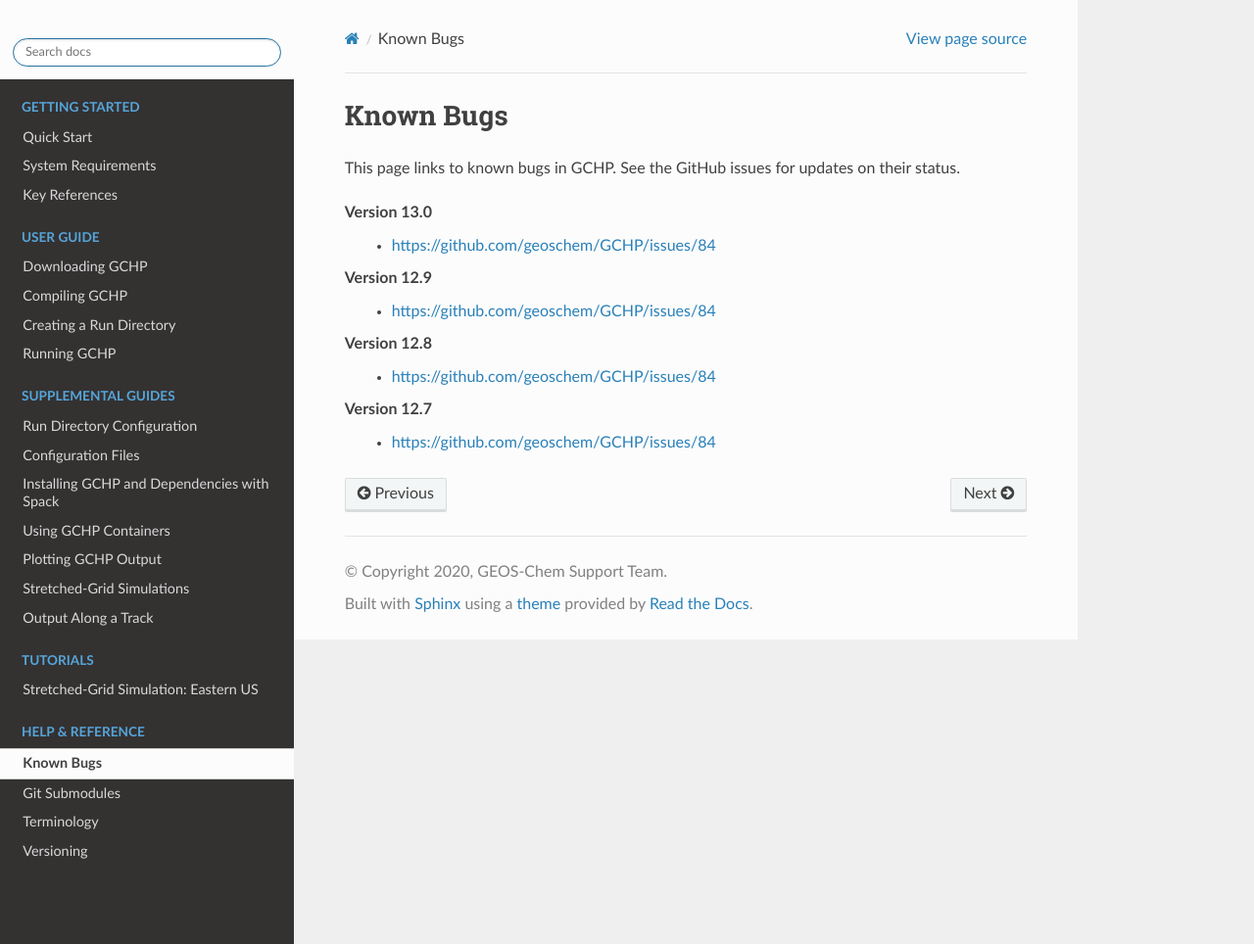
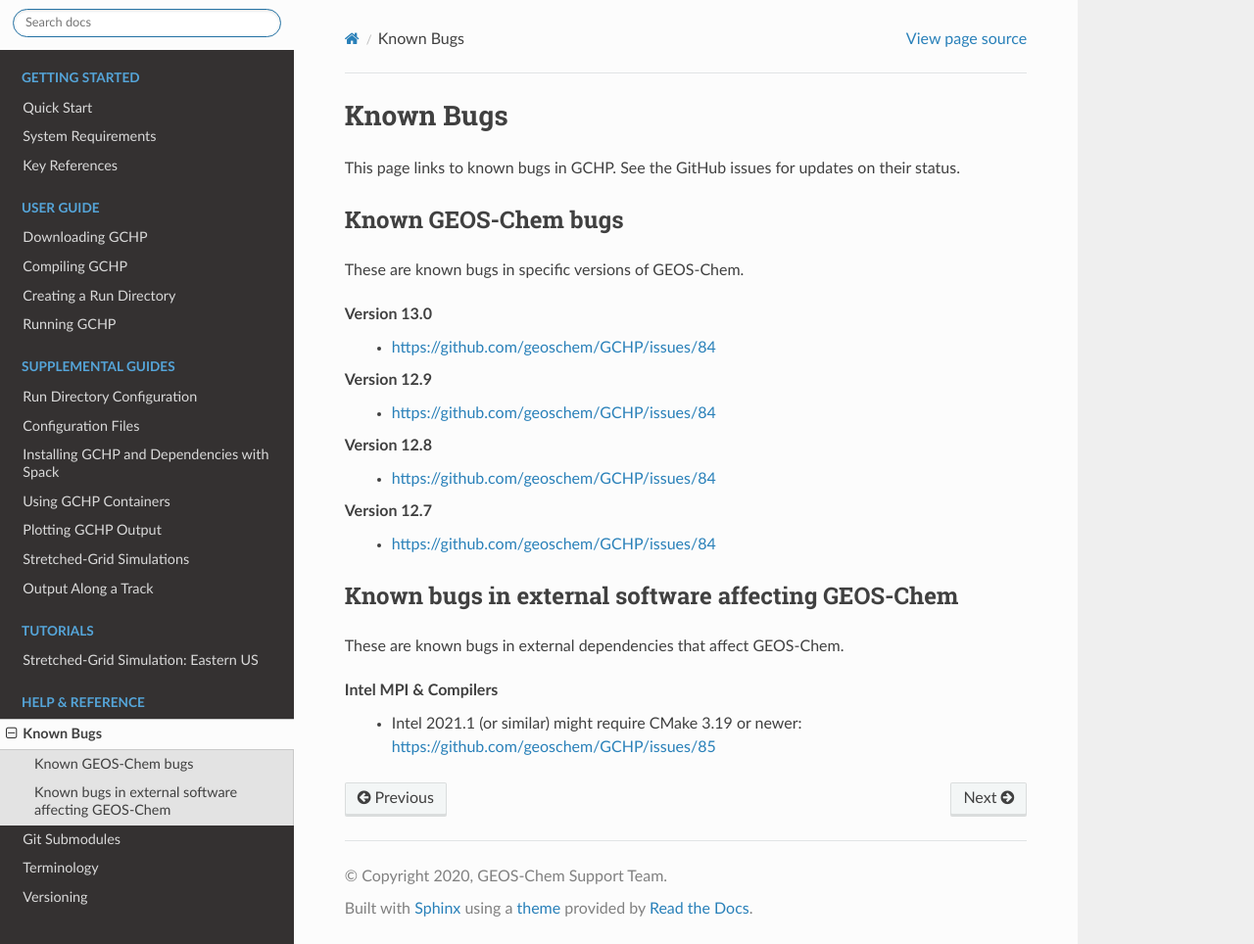
Before and after one commit to geoschem/GCHP, a Sphinx documentation site: the page built from docs/source/reference/known-bugs.rst, in a window 1280 px wide and 964 px high. Shown: the whole window at 98% size. Built offline with Sphinx 7.4.7 and the Read the Docs theme 2.0.0, drawn with Linux system fonts in a browser that asks for light colours; pages that are not in the unit, such as notebooks, are missing from menus.

Commit message:
added geosche/GCHP#85 to known bugs

```diff
--- a/docs/source/reference/known-bugs.rst
+++ b/docs/source/reference/known-bugs.rst
@@ -2,6 +2,11 @@ Known Bugs
 ==========
 
 This page links to known bugs in GCHP. See the GitHub issues for updates on their status.
+
+Known GEOS-Chem bugs
+--------------------
+
+These are known bugs in specific versions of GEOS-Chem.
 
 Version 13.0
    * https://github.com/geoschem/GCHP/issues/84
@@ -14,3 +19,12 @@ Version 12.8
 
 Version 12.7
    * https://github.com/geoschem/GCHP/issues/84
+
+
+Known bugs in external software affecting GEOS-Chem
+---------------------------------------------------
+
+These are known bugs in external dependencies that affect GEOS-Chem.
+
+Intel MPI & Compilers
+   * Intel 2021.1 (or similar) might require CMake 3.19 or newer:  https://github.com/geoschem/GCHP/issues/85
```
